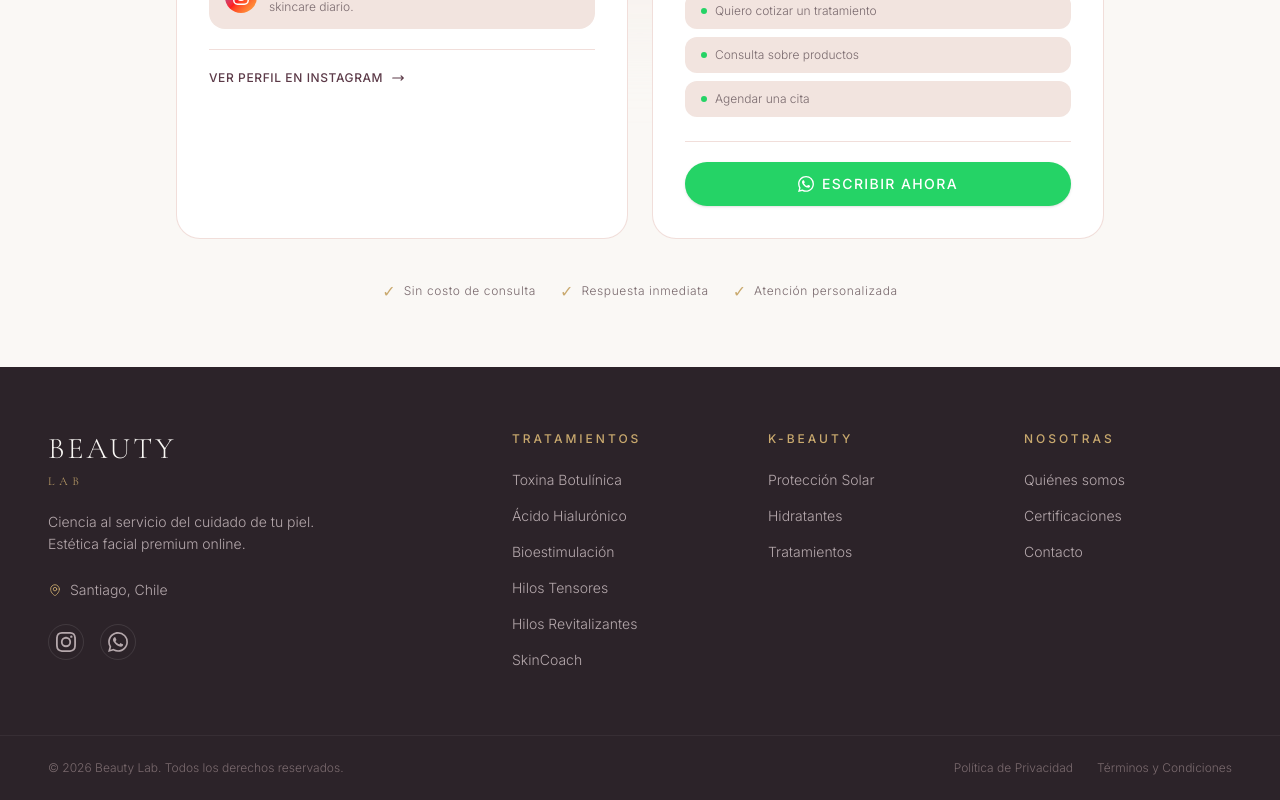
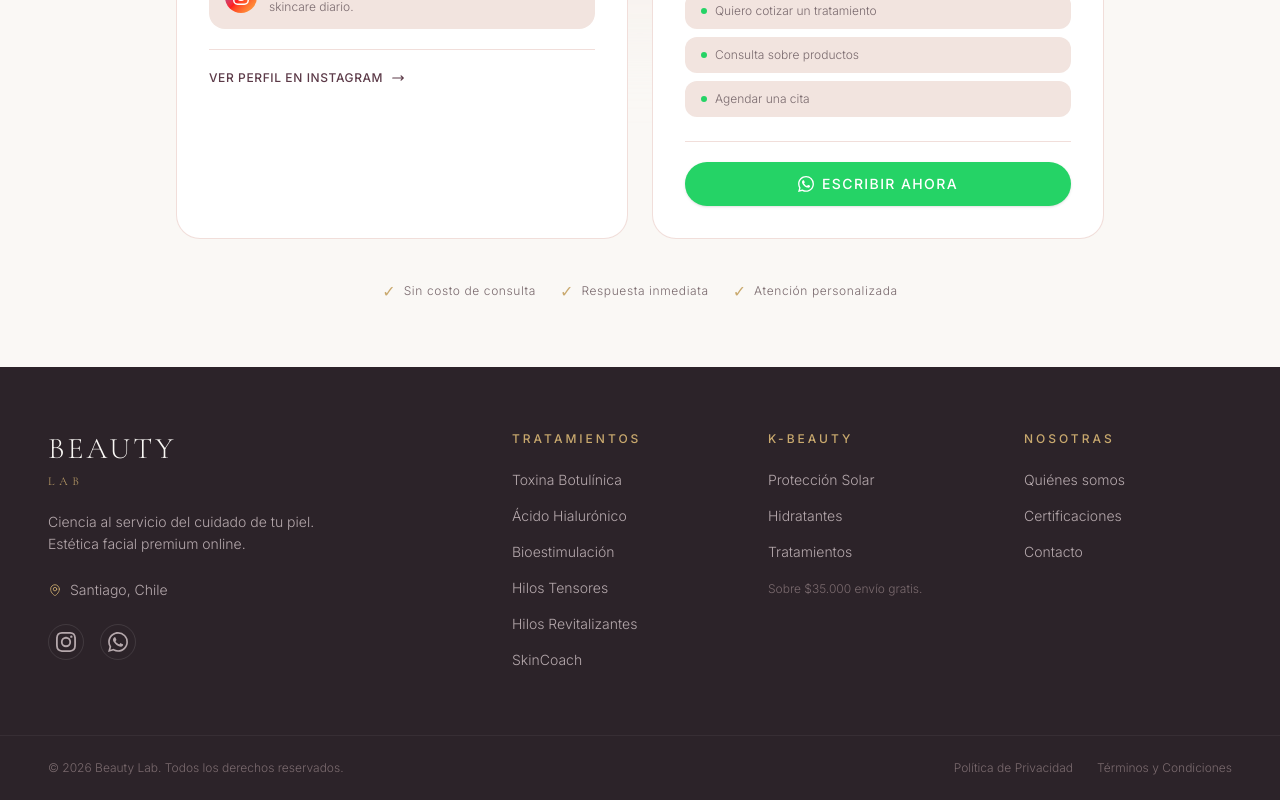
Before and after one commit to micajaproyectos/beauty-lab, a Next.js app: page /servicios in a window 1280 px wide. Shown: the part 3428-4228 px from the top of the page. Built offline with nearby package versions, Linux system fonts and the light colour scheme; no server answers; the database is empty.

Commit message:
mejoras en envío gratis

```diff
--- a/app/components/CartDrawer.tsx
+++ b/app/components/CartDrawer.tsx
@@ -337,6 +337,10 @@ export default function CartDrawer() {
               </span>
             </div>
 
+            <p className="mt-3 text-center font-[family-name:var(--font-inter)] text-xs font-light text-[#7A6A6E]">
+              Sobre $35.000 envío gratis.
+            </p>
+
             {/* Send button */}
             <button
               onClick={handleSend}
--- a/app/components/Footer.tsx
+++ b/app/components/Footer.tsx
@@ -156,6 +156,11 @@ export default function Footer() {
                   </li>
                 ))}
               </ul>
+              {category === "K-Beauty" && (
+                <p className="mt-4 max-w-[14rem] font-[family-name:var(--font-inter)] text-xs font-light leading-relaxed text-[#7A6A6E]">
+                  Sobre $35.000 envío gratis.
+                </p>
+              )}
             </div>
           ))}
         </div>
--- a/app/components/Hero.tsx
+++ b/app/components/Hero.tsx
@@ -203,6 +203,9 @@ export default function Hero() {
                 <path strokeLinecap="round" strokeLinejoin="round" strokeWidth={1.5} d="M17.25 8.25L21 12m0 0l-3.75 3.75M21 12H3" />
               </svg>
             </a>
+            <p className="w-full text-center font-[family-name:var(--font-inter)] text-xs font-medium tracking-[0.12em] text-[#B8954A] drop-shadow-[0_0_20px_rgba(201,169,110,0.35)] sm:text-sm lg:text-left">
+              Sobre $35.000 envío gratis.
+            </p>
           </div>
 
           {/* Stats */}
--- a/app/productos/page.tsx
+++ b/app/productos/page.tsx
@@ -944,6 +944,9 @@ export default function ProductsPage() {
                   <br />
                   <em className="text-[#E8C9C1]">{pg("ph_titulo_em")}</em>
                 </h1>
+                <p className="mt-4 font-[family-name:var(--font-inter)] text-xs font-medium tracking-[0.12em] text-[#B8954A] drop-shadow-[0_0_20px_rgba(201,169,110,0.35)] sm:text-sm">
+                  Sobre $35.000 envío gratis.
+                </p>
               </div>
               <p className="max-w-sm font-[family-name:var(--font-inter)] text-sm font-light leading-relaxed text-[#E8C9C1]/70">
                 {pg("ph_descripcion")}
```
